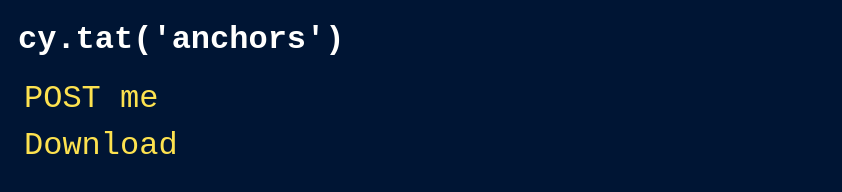
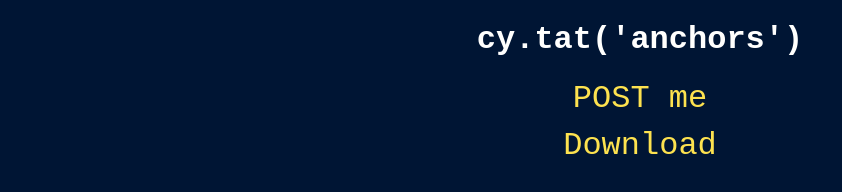
Before and after one commit to wlsf82/cy-tat-anchors, a website: page src/index.html in a window 1280 px wide. Shown: the whole page, without its empty margins (0-842 px from the left). Drawn offline with Linux system fonts and the light colour scheme.

Commit message:
Align text to the center

```diff
--- a/src/index.html
+++ b/src/index.html
@@ -9,7 +9,7 @@
       background-color: #001534;
       font-family: 'Courier New', Courier, monospace;
       font-size: xx-large;
-      margin-left: 6px;
+      text-align: center;
     }
     h1 {
       color: #fffffe;
```
